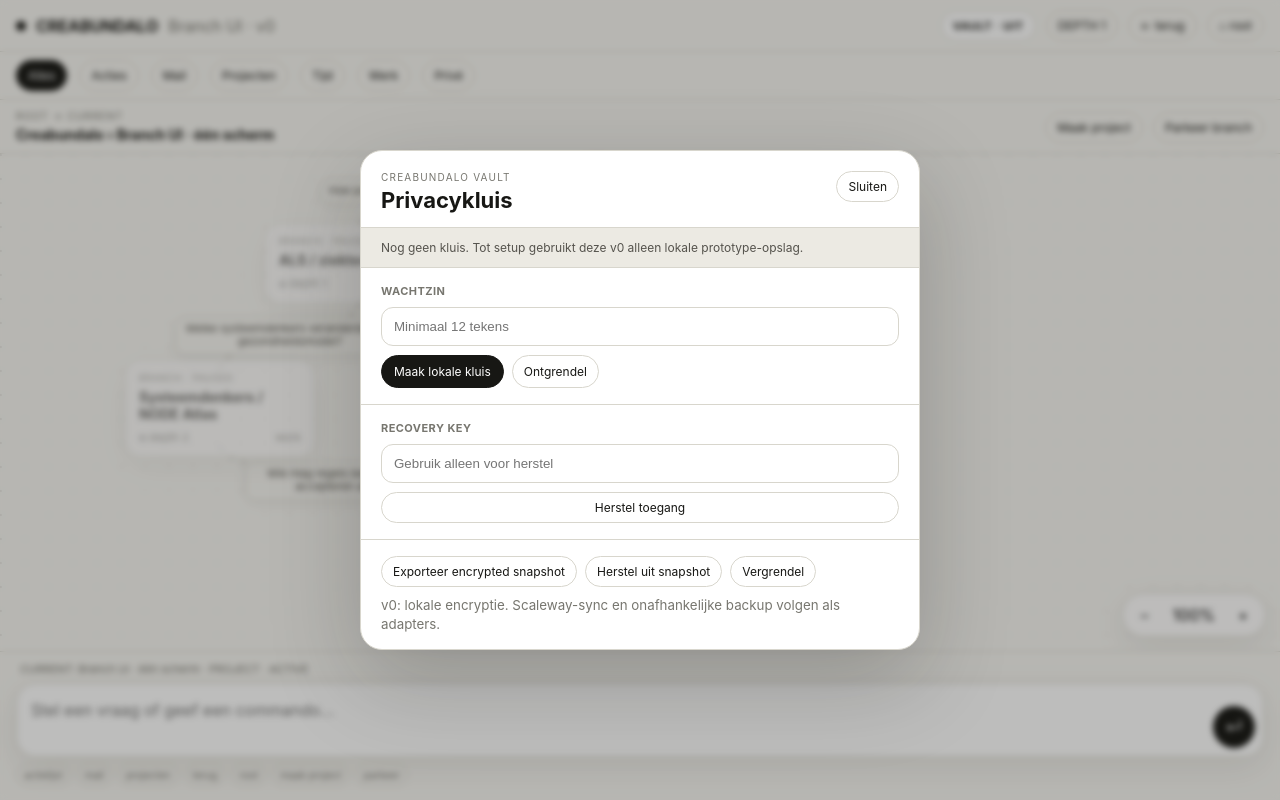
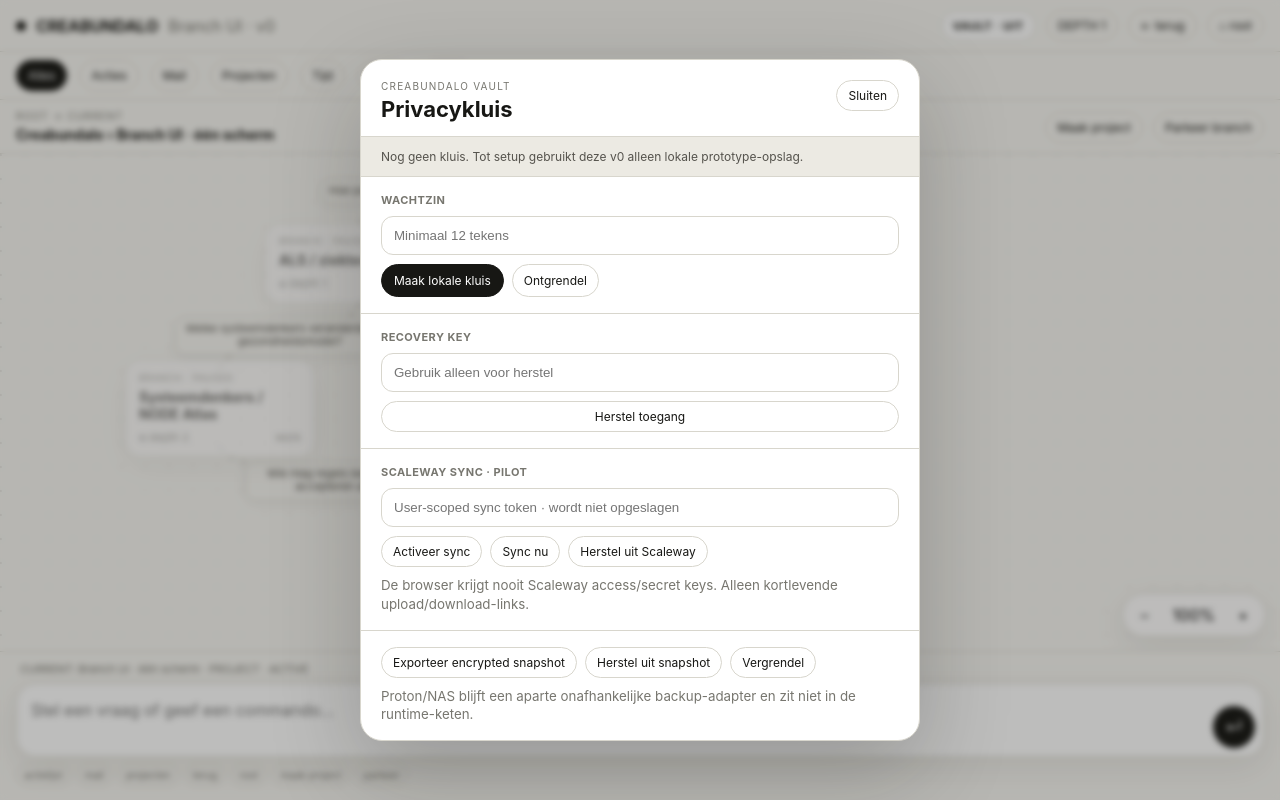
Before and after one commit to Creabundalo/creabundalo-vercel, a website: page branch-ui.html in a window 1280 px wide. Both pictures are taken after a click on the button "VAULT · UIT". Drawn offline with Linux system fonts and the light colour scheme.

Commit message:
Add Scaleway sync pilot controls

```diff
--- a/branch-ui.html
+++ b/branch-ui.html
@@ -105,13 +105,24 @@
     </section>
 
     <section class="vault-section">
+      <label for="scalewaySyncToken">Scaleway sync · pilot</label>
+      <input id="scalewaySyncToken" type="password" autocomplete="off" placeholder="User-scoped sync token · wordt niet opgeslagen" />
+      <div class="vault-actions">
+        <button id="scalewayConnectButton" class="ghost" type="button">Activeer sync</button>
+        <button id="scalewaySyncButton" class="ghost" type="button">Sync nu</button>
+        <button id="scalewayRestoreButton" class="ghost" type="button">Herstel uit Scaleway</button>
+      </div>
+      <small>De browser krijgt nooit Scaleway access/secret keys. Alleen kortlevende upload/download-links.</small>
+    </section>
+
+    <section class="vault-section">
       <div class="vault-actions">
         <button id="vaultBackupButton" class="ghost" type="button">Exporteer encrypted snapshot</button>
         <button id="vaultImportButton" class="ghost" type="button">Herstel uit snapshot</button>
         <input id="vaultImportInput" class="hidden" type="file" accept=".json,application/json" />
         <button id="vaultLockButton" class="ghost" type="button">Vergrendel</button>
       </div>
-      <small>v0: lokale encryptie. Scaleway-sync en onafhankelijke backup volgen als adapters.</small>
+      <small>Proton/NAS blijft een aparte onafhankelijke backup-adapter en zit niet in de runtime-keten.</small>
     </section>
   </dialog>
 
```
